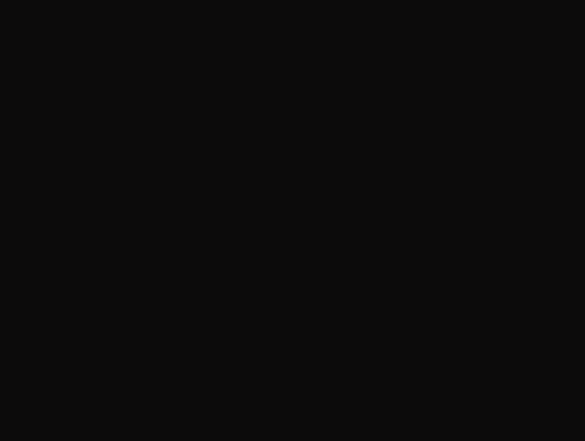
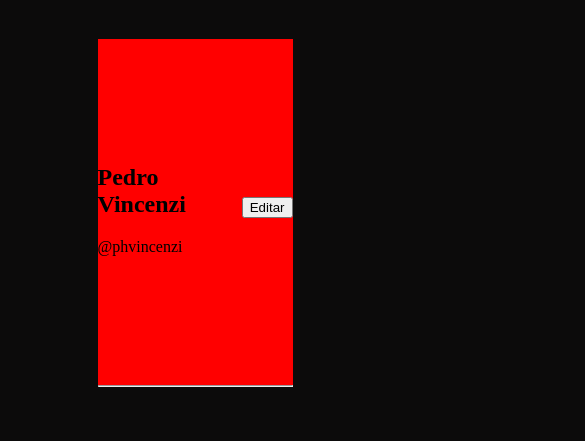
Before and after one commit to Vin100zi/Profile-Component, a plain HTML site: page index.html in a window 390 px wide. Shown: the top 441 px of the page, 585 px wide, since content can reach past the window. Drawn offline with Linux system fonts and the light colour scheme.

Commit message:
responsivo

```diff
--- a/index.html
+++ b/index.html
@@ -11,7 +11,8 @@
 
 <body>
     <main>
-        <nav class="container">
+        <nav>
+            <div class="container">
                 <div class="profile">
                     <h1>Pedro Vincenzi</h1>
                     <p>@phvincenzi</p>
@@ -20,7 +21,14 @@
                 <div class="edit">
                     <button>Editar</button>
                 </div>
+            </div>
+
+
+            <hr>
+
+
         </nav>
+
     </main>
 </body>
 
--- a/style.css
+++ b/style.css
@@ -6,13 +6,14 @@ body, html {
 }
 
 main {
-    width: 100vw;
+    /* width: 100vw;
     margin-top: 15%;
-    min-height: 40vh;
+    min-height: 40vh; */
+    margin: 10% 25%;
+
 }
 
 nav {
-    margin: 100px 600px;
     background-color: red;
 }
 
```
Lines whose indentation alone changed are shown as unchanged.
